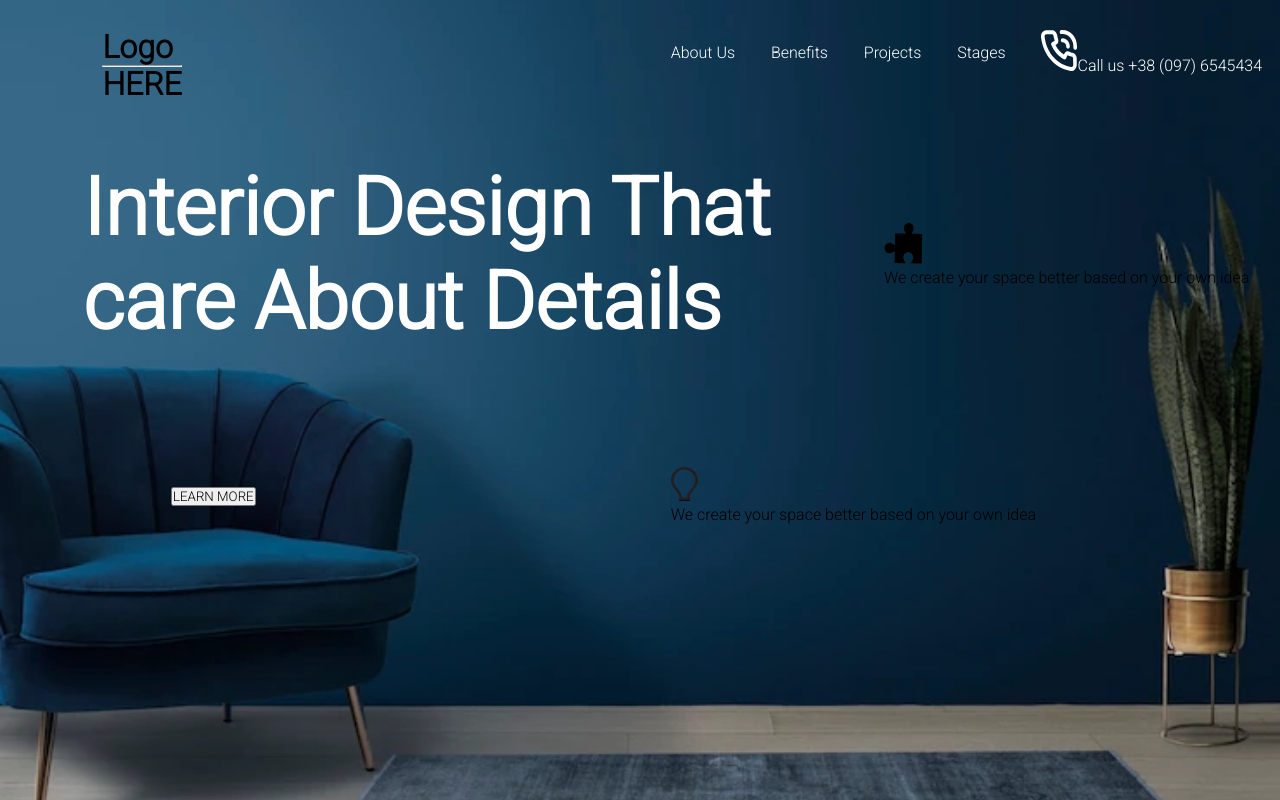
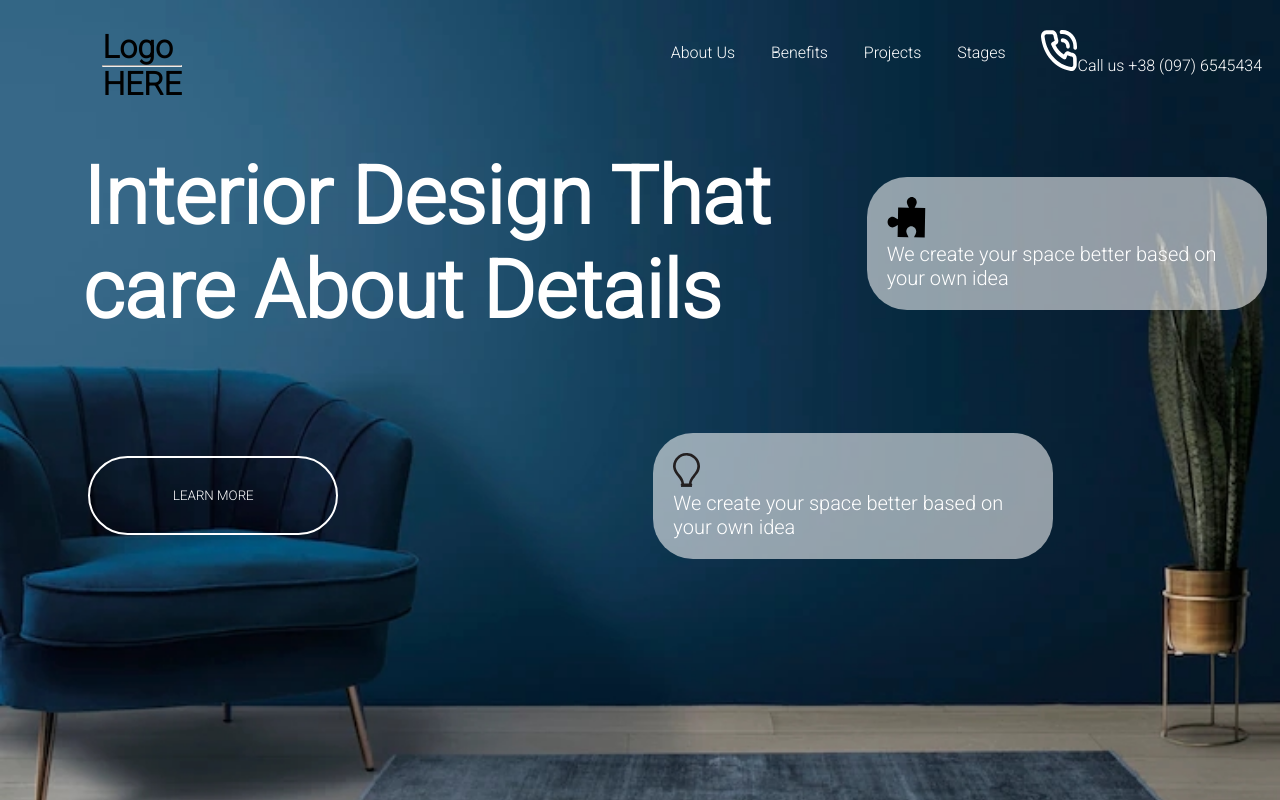
Before and after one commit to Shivampandey9540/10th-project-full-stak-web-development, a plain HTML site: page index.html in a window 1280 px wide. Drawn offline with Linux system fonts and the light colour scheme.

Commit message:
style-change

```diff
--- a/style/index.css
+++ b/style/index.css
@@ -1,27 +1,26 @@
-@import url('https://fonts.googleapis.com/css2?family=Montserrat:ital,wght@1,200&family=Orbitron&family=Poppins:ital,wght@0,200;1,100&family=Roboto:wght@300&display=swap');
+@import url("https://fonts.googleapis.com/css2?family=Montserrat:ital,wght@1,200&family=Orbitron&family=Poppins:ital,wght@0,200;1,100&family=Roboto:wght@300&display=swap");
 
-*{
-    padding:0;
+* {
+  padding: 0;
   margin: 0;
   box-sizing: border-box;
-    font-family: 'Roboto', sans-serif;
-
+  font-family: "Roboto", sans-serif;
 }
-body{
+body {
   background-image: url("../retro-living-room.jpeg");
   background-size: cover;
 }
-.Navbar{
+.Navbar {
   display: flex;
   justify-content: space-between;
   padding-top: 30px;
 }
-.Logo{
+.Logo {
   line-height: 35px;
   margin-left: 8%;
 }
 
-.List-holder{
+.List-holder {
   width: 49%;
 }
 
@@ -30,15 +29,14 @@ body{
   align-items: center;
   justify-content: space-around;
 }
-.list-items{
+.list-items {
   list-style: none;
 }
-.list-items> a {
+.list-items > a {
   color: #ffffff;
   text-decoration: none;
 }
-.Content{
-
+.Content {
   display: grid;
   grid-template-columns: 1fr 1fr 1fr;
   height: 600px;
@@ -48,22 +46,51 @@ body{
     " Text Text Designtop"
     "Button Designbottom Designbottom";
   justify-items: center;
-
 }
-.Content-text{
+.Content-text {
   grid-area: Text;
 }
-.Content-text > h1{
+.Content-text > h1 {
   color: white;
   font-size: 80px;
 }
-.Content-button{
+.Content-button {
   grid-area: Button;
 }
 
-.Design-top{
+.Design-top {
   grid-area: Designtop;
 }
-.Design-bottom{
+.Design-bottom {
   grid-area: Designbottom;
 }
+.puzzle-logo {
+  background-color: #ffffff8f;
+  width: 400px;
+  border-radius: 40px;
+  padding: 20px;
+}
+.light-logo {
+  background-color: #ffffff8f;
+  width: 400px;
+  border-radius: 40px;
+  padding: 20px;
+}
+.puzzle-logo > p {
+  color: white;
+  font-size: 20px;
+}
+
+.light-logo > P {
+  color: white;
+  font-size: 20px;
+}
+
+.Content-button > button {
+  color: white;
+  border: 2px solid white;
+  background-color: transparent;
+  padding: 30px;
+  border-radius: 40px;
+  width: 250px;
+}
```
Lines whose indentation alone changed are shown as unchanged.
